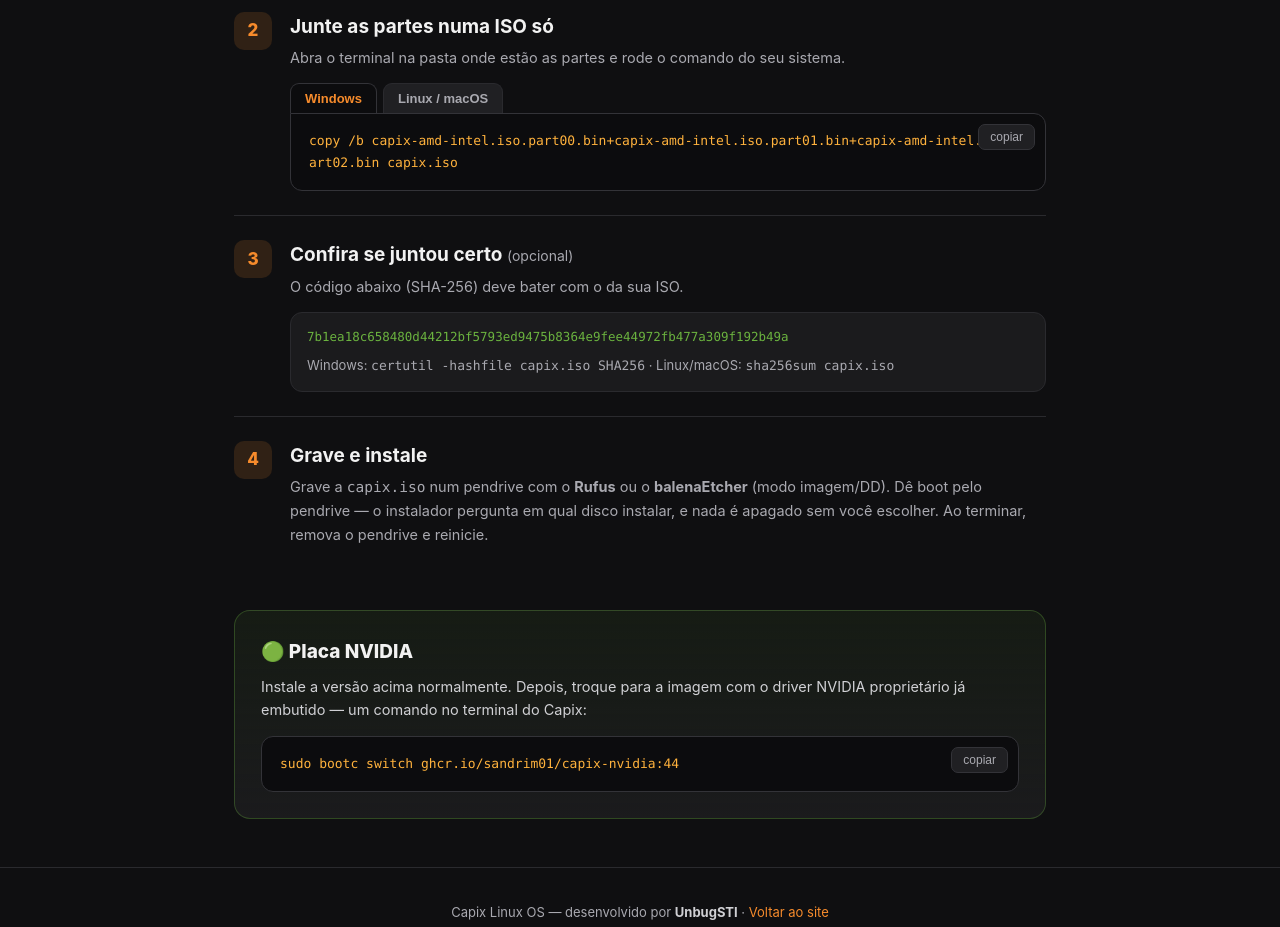
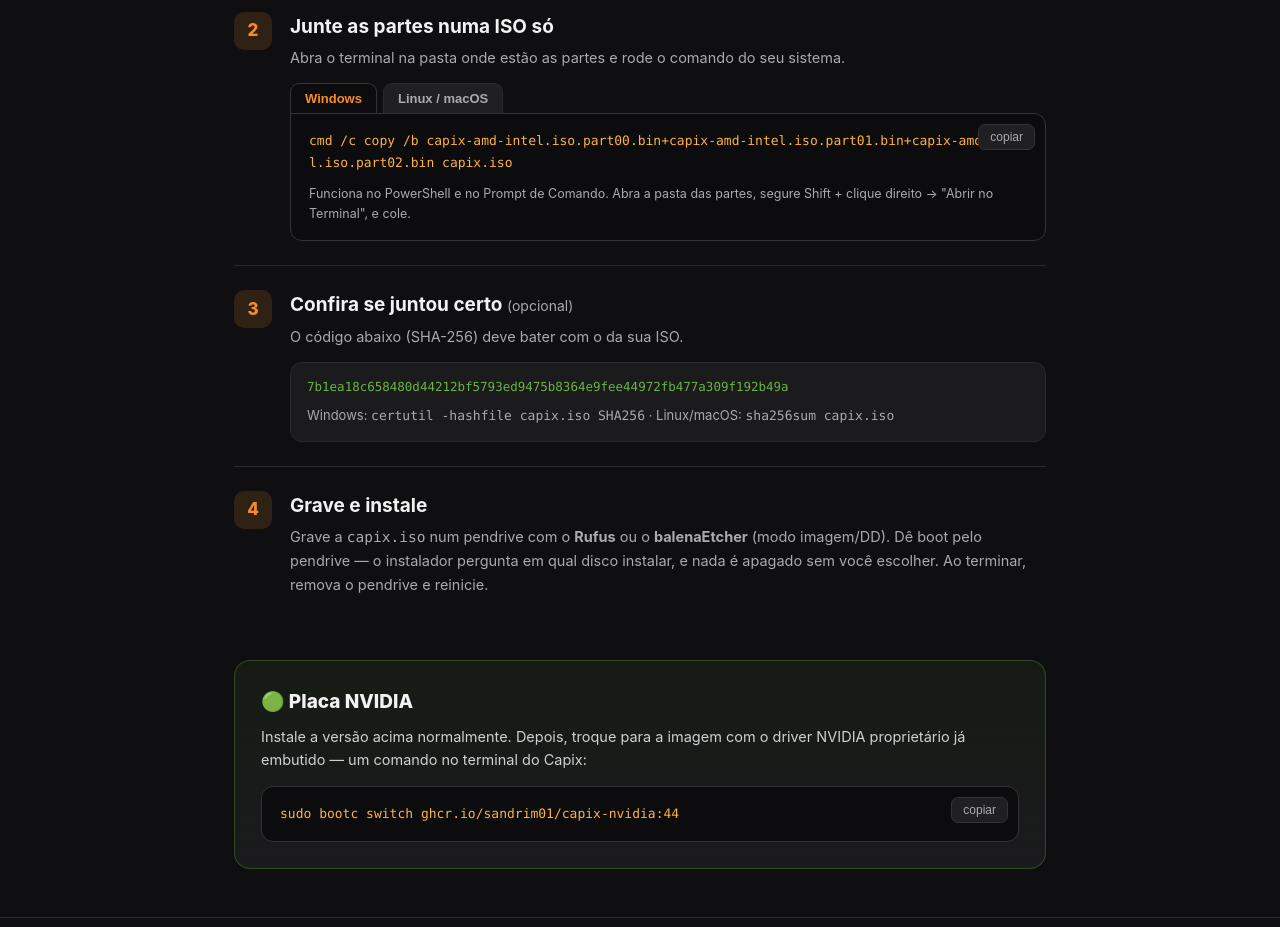
Before and after one commit to sandrim01/capix-linux-os, a plain HTML site: page site/download.html in a window 1280 px wide. Shown: the part 920-1847 px from the top of the page. Drawn offline with Linux system fonts and the light colour scheme.

Commit message:
fix(site): comando de juntar funciona no PowerShell (cmd /c)
O 'copy /b' falha no PowerShell (copy = Copy-Item). Troca para
'cmd /c copy /b ...', que roda no PowerShell e no Prompt de Comando,
e adiciona uma dica de como abrir o terminal na pasta.

Co-Authored-By: Claude Opus 4.8 <noreply@anthropic.com>
Claude-Session: https://claude.ai/code/session_01FqJ44g3caefVUU8anKrfBg

```diff
--- a/site/download.html
+++ b/site/download.html
@@ -134,8 +134,9 @@
           <button class="tab" data-os="nix">Linux / macOS</button>
         </div>
         <div class="codebox" data-os="win">
-          <button class="copy" data-copy="copy /b capix-amd-intel.iso.part00.bin+capix-amd-intel.iso.part01.bin+capix-amd-intel.iso.part02.bin capix.iso">copiar</button>
-          <code>copy /b capix-amd-intel.iso.part00.bin+capix-amd-intel.iso.part01.bin+capix-amd-intel.iso.part02.bin capix.iso</code>
+          <button class="copy" data-copy="cmd /c copy /b capix-amd-intel.iso.part00.bin+capix-amd-intel.iso.part01.bin+capix-amd-intel.iso.part02.bin capix.iso">copiar</button>
+          <code>cmd /c copy /b capix-amd-intel.iso.part00.bin+capix-amd-intel.iso.part01.bin+capix-amd-intel.iso.part02.bin capix.iso</code>
+          <div style="margin-top:10px;color:var(--tx3);font-size:12.5px;font-family:var(--font)">Funciona no PowerShell e no Prompt de Comando. Abra a pasta das partes, segure Shift + clique direito → "Abrir no Terminal", e cole.</div>
         </div>
         <div class="codebox" data-os="nix" style="display:none">
           <button class="copy" data-copy="cat capix-amd-intel.iso.part*.bin > capix.iso">copiar</button>
```
